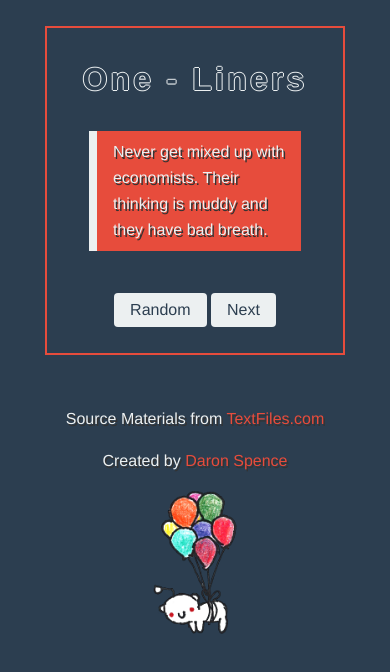
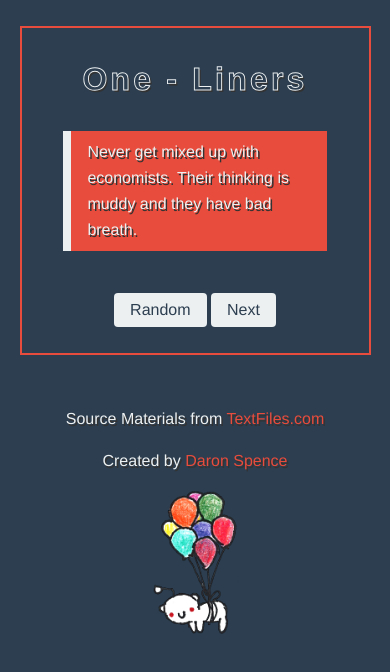
Before and after one commit to daronspence/One-Liners, a plain HTML site: page index.html in a window 390 px wide. Drawn offline with nearby package versions, Linux system fonts and the light colour scheme.

Commit message:
CSS and JS
Fixes CSS render bugs and added error messsage for users with
javascript disabled.

```diff
--- a/index.html
+++ b/index.html
@@ -11,8 +11,9 @@
 	<main>
 
 		<h1>One - Liners</h1>
+		<noscript>This site will not work without Javascript. Please enable Javascript to continue.</noscript>
 
-		<blockquote id="one-liners">This site will not work without Javascript. Please enable Javascript to continue.</blockquote>
+		<blockquote id="one-liners"></blockquote>
 
 		<section>
 			<button id="random">Random</button>
--- a/scss/style.scss
+++ b/scss/style.scss
@@ -1,5 +1,8 @@
 @import "normalize";
-* { box-sizing: border-box;}
+* {
+	-moz-box-sizing: border-box;
+         box-sizing: border-box;
+   }
 body {
 	font-family: Helvetica, Arial, Sans-serif;
 	background: #2c3e50;
@@ -17,7 +20,7 @@ a {
 }
 main {
 	width: 60%;
-	min-width: 300px;
+/*	min-width: 300px;*/
 	margin: 0 auto;
 	border: 2px solid #e74c3c;
 	padding: 1.618rem;
@@ -27,17 +30,17 @@ h1 {
 	color: #ecf0f1;
 	margin: 0;
 	margin-bottom: 1.618rem;
-	text-shadow:
+	/*text-shadow:
 		1px 0 #ecf0f1,
 		0 -1px #ecf0f1,
 		-1px 0 #ecf0f1,
 		0 1px #ecf0f1;
-	letter-spacing: .1em;
+*/	letter-spacing: .1em;
 	font-size: 2em;
 	text-align: center;
 	-webkit-text-fill-color: #2c3e50; /* Will override color (regardless of order) */
-   -webkit-text-stroke-width: .001em;
-   -webkit-text-stroke-color: #ecf0f1;
+    -webkit-text-stroke-width: .03em;
+    -webkit-text-stroke-color: #ecf0f1;
 }
 blockquote {
 	background: #e74c3c;
@@ -75,3 +78,8 @@ footer {
 		border-bottom: none;
 	}
 }
+@media (max-width: 600px) {
+	main {
+		width: 90%;
+	}
+}
```
Also changed, not shown: css/style.css.
